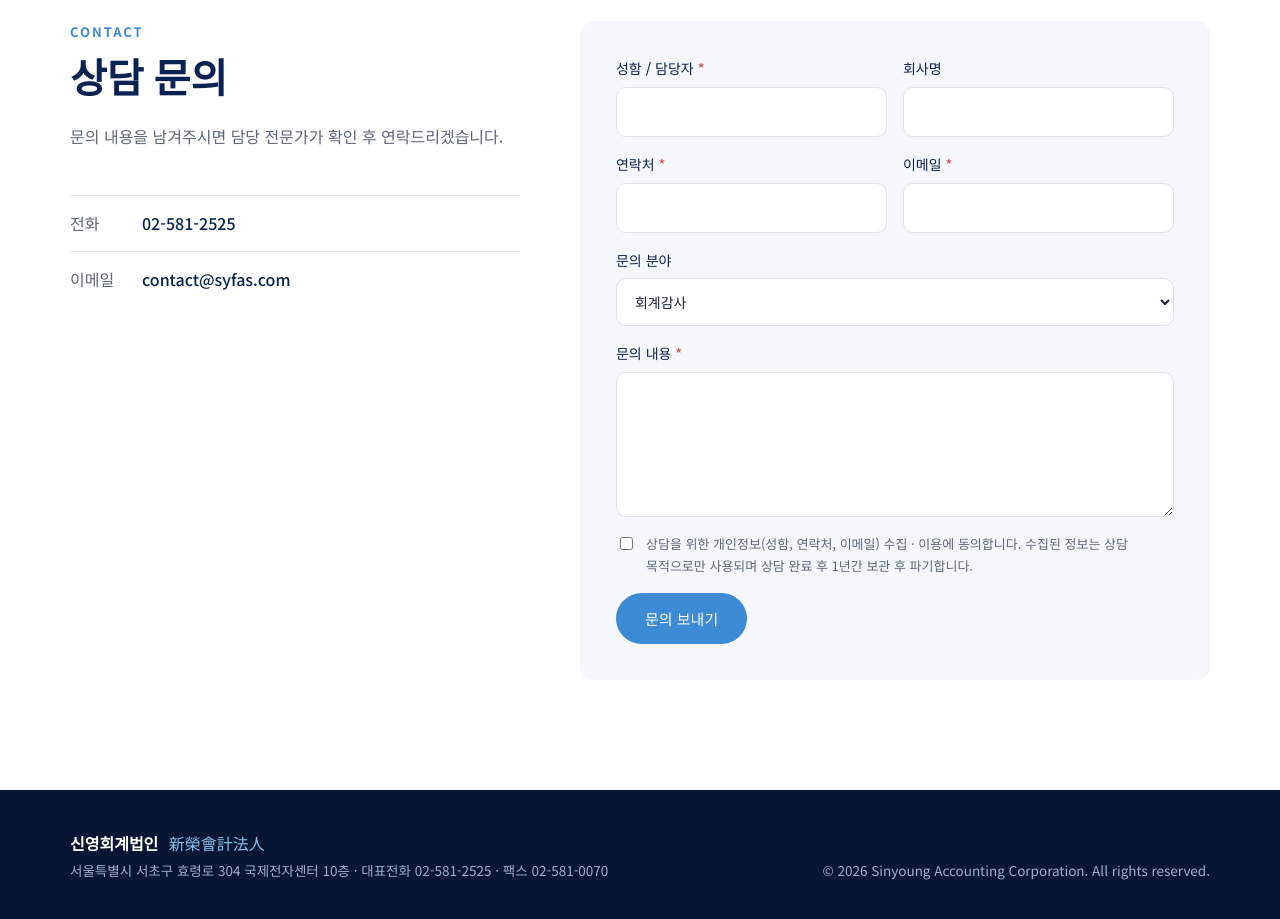
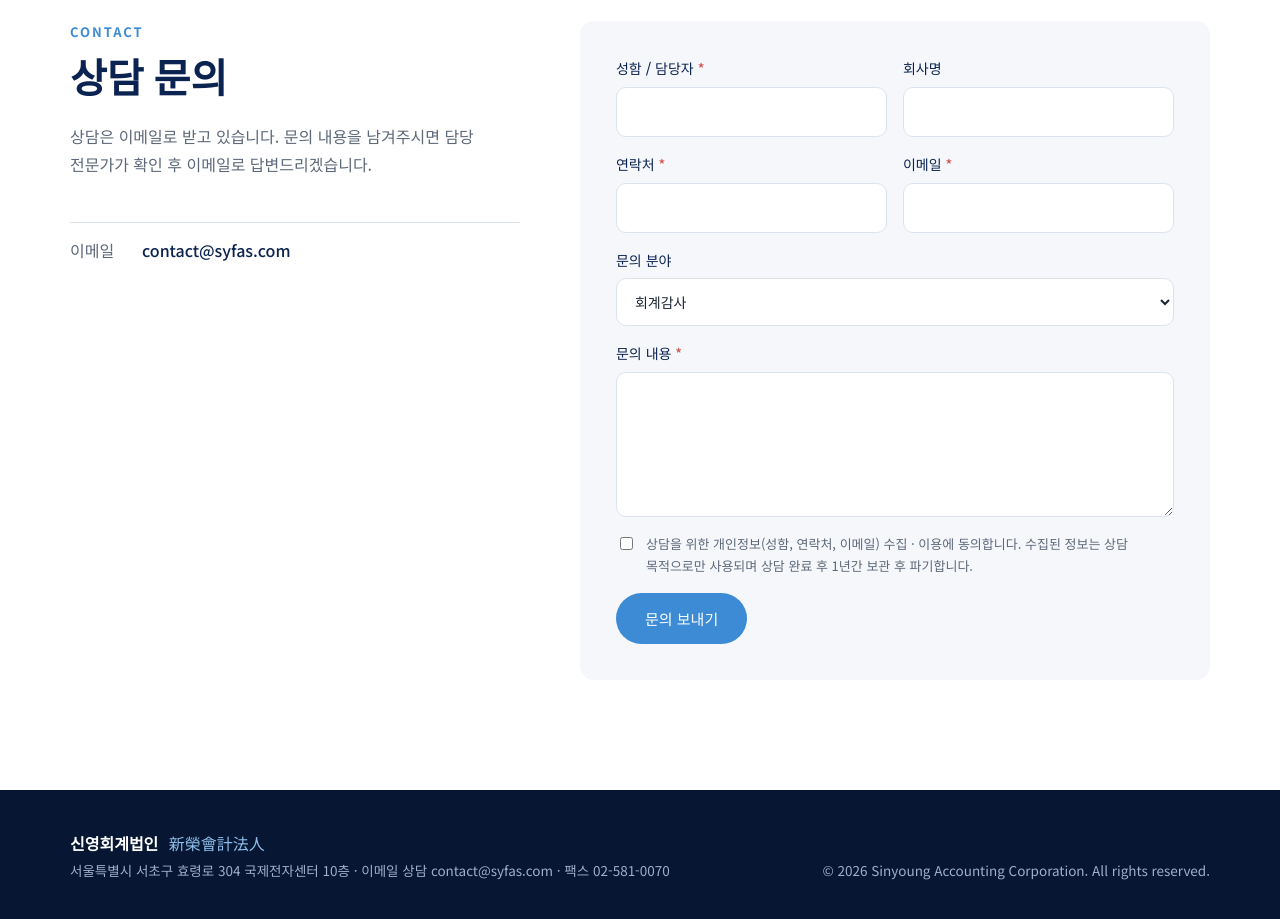
Before and after one commit to sunmoonthegreat/syfas-Homepage, a plain HTML site: page index.html in a window 1280 px wide. Shown: the part 9440-10359 px from the top of the page. Drawn offline with Linux system fonts and the light colour scheme.

Commit message:
상담 전화번호 삭제, 이메일 상담으로만 안내 (#31)
* 상담 전화번호(02-581-2525) 삭제, 이메일 상담으로만 안내

Co-Authored-By: Claude Opus 5.5 <noreply@anthropic.com>
Claude-Session: https://claude.ai/code/session_01JEEwQ9D6wV7XMigdZ8q2z7

* 오시는 길의 대표전화는 그대로 유지

Co-Authored-By: Claude Opus 5.5 <noreply@anthropic.com>
Claude-Session: https://claude.ai/code/session_01JEEwQ9D6wV7XMigdZ8q2z7

---------

Co-authored-by: Claude <noreply@anthropic.com>

```diff
--- a/index.html
+++ b/index.html
@@ -30,7 +30,6 @@
     "alternateName": ["新榮會計法人", "Sinyoung Accounting Corporation"],
     "url": "https://syfas.com/",
     "email": "contact@syfas.com",
-    "telephone": "+82-2-581-2525",
     "faxNumber": "+82-2-581-0070",
     "foundingDate": "2004-03",
     "address": {
@@ -546,9 +545,8 @@
         <div>
           <p class="section-label">Contact</p>
           <h2>상담 문의</h2>
-          <p class="section-lead">문의 내용을 남겨주시면 담당 전문가가 확인 후 연락드리겠습니다.</p>
+          <p class="section-lead">상담은 이메일로 받고 있습니다. 문의 내용을 남겨주시면 담당 전문가가 확인 후 이메일로 답변드리겠습니다.</p>
           <ul class="contact-direct">
-            <li><span>전화</span><a href="tel:025812525">02-581-2525</a></li>
             <li><span>이메일</span><a href="mailto:contact@syfas.com">contact@syfas.com</a></li>
           </ul>
         </div>
@@ -591,7 +589,7 @@
     <div class="container footer-inner">
       <div>
         <p class="footer-brand">신영회계법인 <span>新榮會計法人</span></p>
-        <p>서울특별시 서초구 효령로 304 국제전자센터 10층 · 대표전화 02-581-2525 · 팩스 02-581-0070</p>
+        <p>서울특별시 서초구 효령로 304 국제전자센터 10층 · 이메일 상담 contact@syfas.com · 팩스 02-581-0070</p>
       </div>
       <p class="copyright">© <span id="year">2026</span> Sinyoung Accounting Corporation. All rights reserved.</p>
     </div>
```
Also changed, not shown: art-exhibitions.html (+1 -1 lines), art-experts.html (+1 -1 lines), art-market.html (+1 -1 lines), art-reports.html (+1 -1 lines), art-story-1.html (+1 -1 lines), art-story-2.html (+1 -1 lines), art-story-3.html (+1 -1 lines), art-story-4.html (+1 -1 lines), art-story-5.html (+1 -1 lines), art-story-6.html (+1 -1 lines), art-story-7.html (+1 -1 lines), art.html (+2 -2 lines), inherit-newsletter-1.html (+1 -1 lines), inherit-newsletter-2.html (+1 -1 lines), 5 more files.
